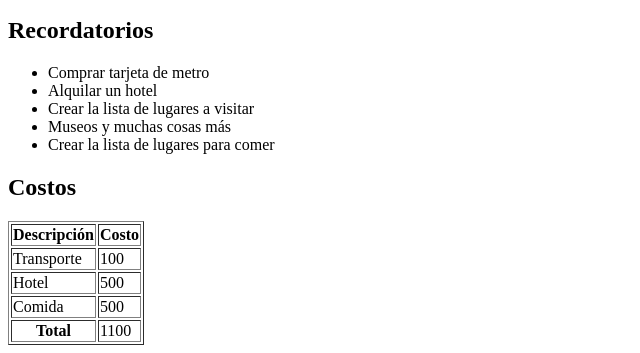
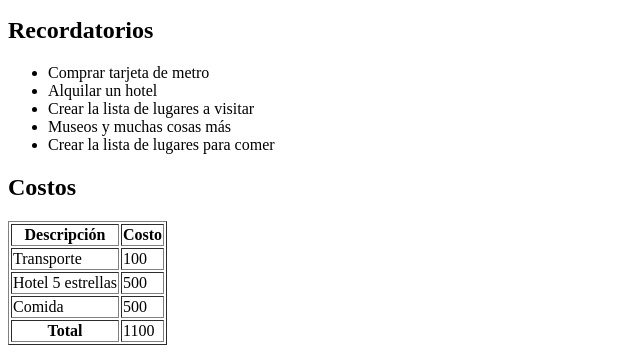
Before and after one commit to kenjo16/pruebaCiclo3, a plain HTML site: page index.html in a window 1280 px wide. Shown: the part 450-803 px from the top of the page, without its empty margins (0-640 px from the left). Drawn offline with Linux system fonts and the light colour scheme.

Commit message:
se modifico la categoria del hotel

```diff
--- a/index.html
+++ b/index.html
@@ -29,7 +29,7 @@
                 <td>Transporte</td>
                 <td>100</td>
                 <tr>
-                    <td>Hotel</td>
+                    <td>Hotel 5 estrellas</td>
                     <td>500</td>
                 </tr>
                 <tr>
```
